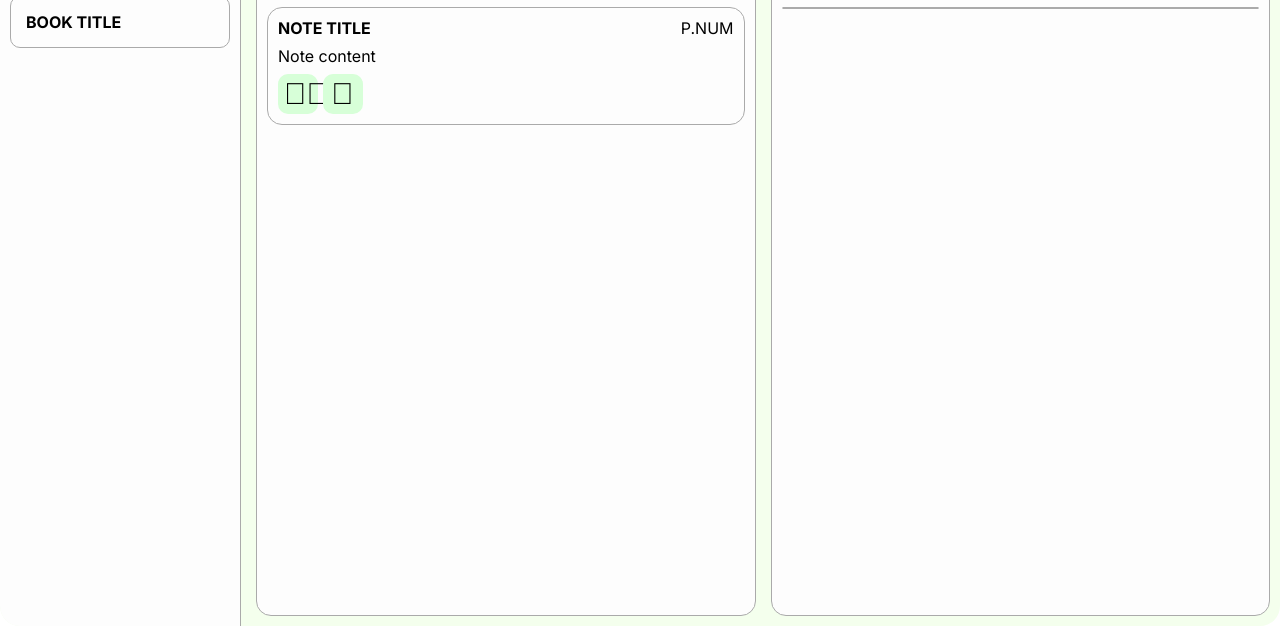
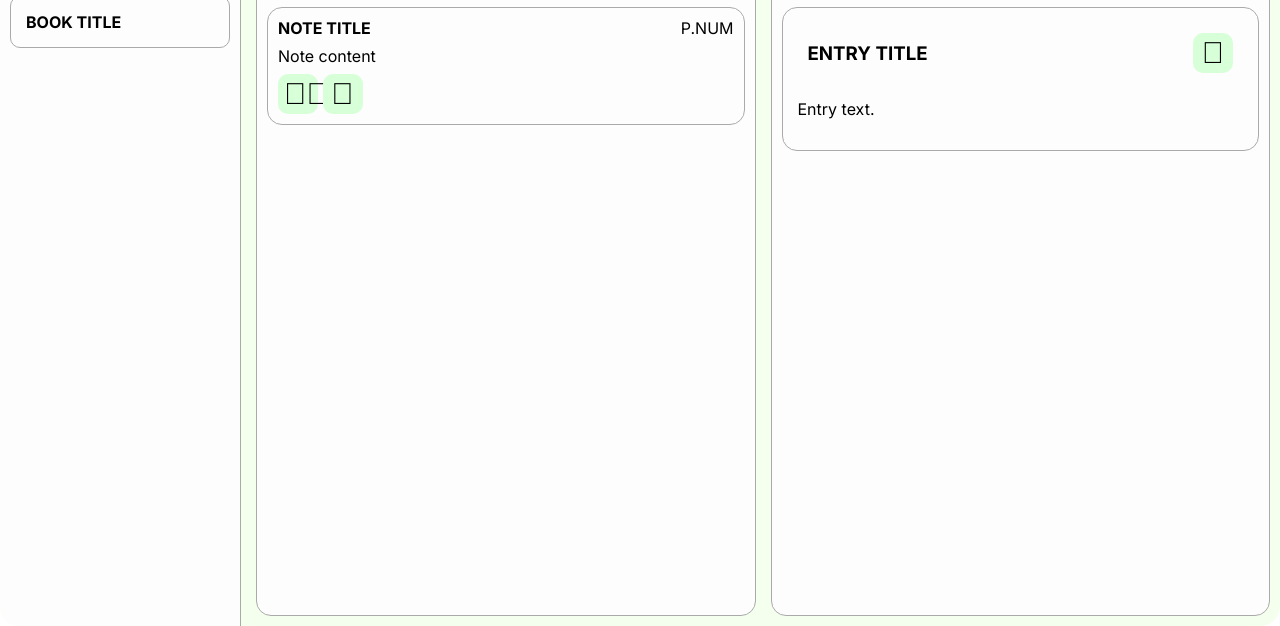
Before and after one commit to RafaelLovrencic/mimir, an Electron app: page src/index.html in a window 1280 px wide. Shown: the part 174-800 px from the top of the page. Drawn offline with Linux system fonts and the light colour scheme; a web font is replaced by a local one.

```diff
--- a/src/index.css
+++ b/src/index.css
@@ -336,4 +336,5 @@
     margin: 10px 10px 0px 10px;
     border: 1px solid var(--border-color);
     border-radius: 15px;
+    padding: 15px;
 }
--- a/src/index.html
+++ b/src/index.html
@@ -78,6 +78,11 @@
               </div>
 
               <div class="wiki-entry">
+                  <div class="section-header">
+                      <h3>ENTRY TITLE</h3>
+                      <button class="action-button"></button>
+                  </div>
+                  <p>Entry text.</p>
               </div>
           </section>
       </div>
```
Also changed, not shown: README.md, docs/db-diagram.png (added).
